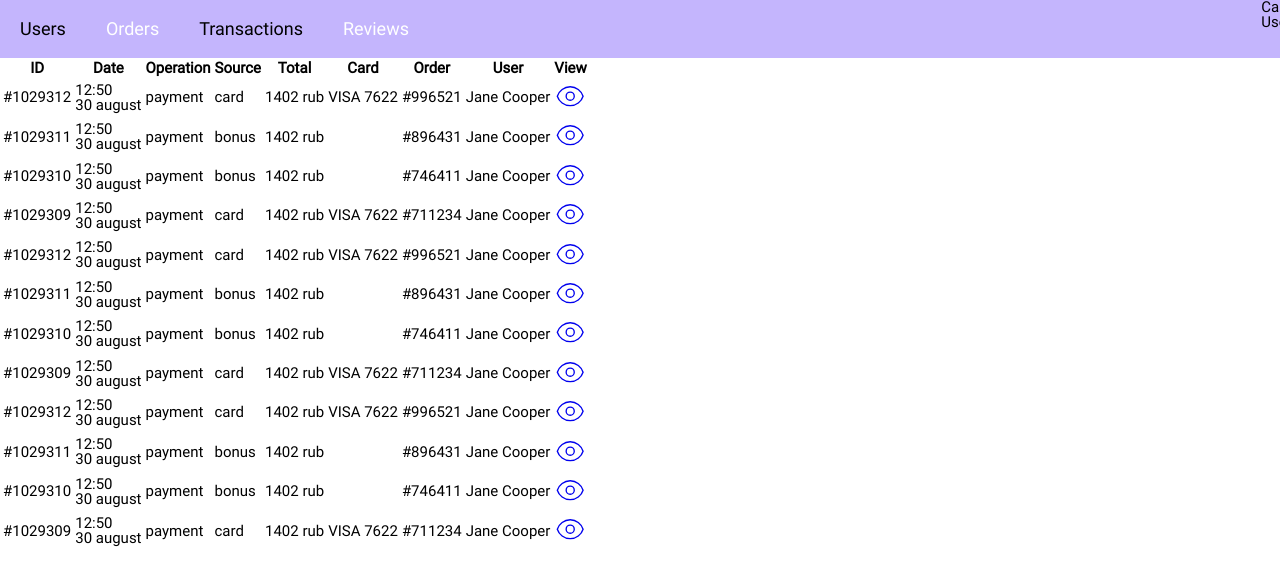
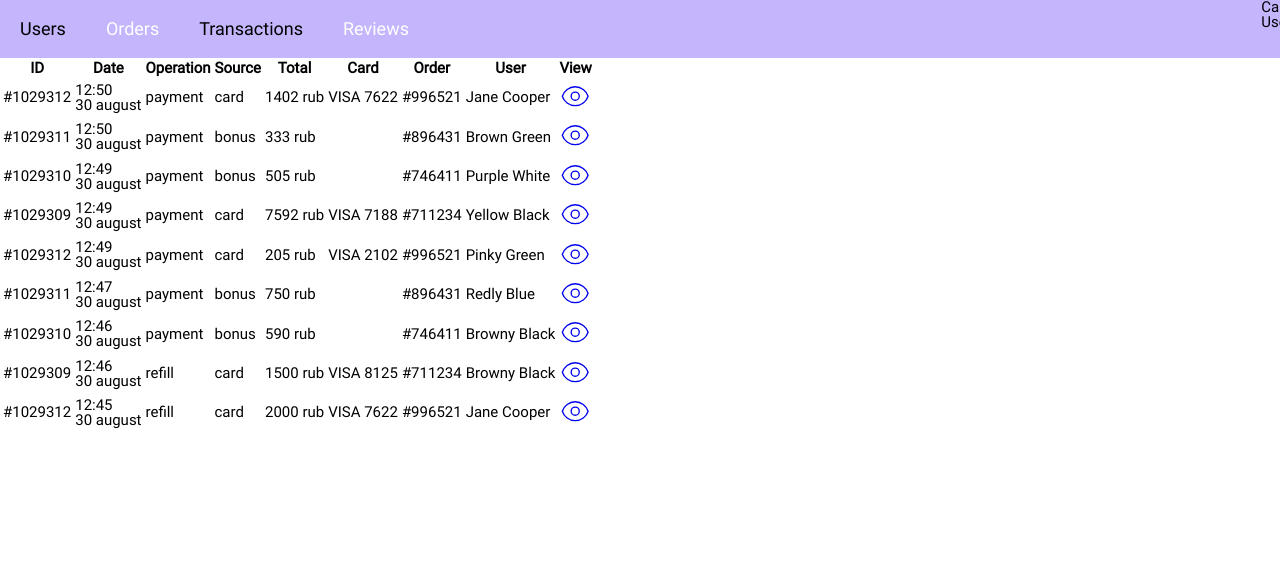
Before and after one commit to AnnaSidorovaMEPHI/mouse_auth, a Nuxt app in the folder frontend/: page /transactions in a window 1280 px wide. Shown: the top 584 px of the page. Built offline with nearby package versions, Linux system fonts and the light colour scheme.

Commit message:
added critical area, rebuild users, transactions and orders arrays

```diff
--- a/frontend/pages/orders/index.vue
+++ b/frontend/pages/orders/index.vue
@@ -172,6 +172,43 @@
             </tbody>
           </table>
         </div>
+        <div class="bg-white rounded">
+          <table class="text-center w-full">
+            <thead>
+              <tr>
+                <th
+                  class="py-2 px-6 bg-grey-lightest font-bold uppercase text-sm text-grey-dark"
+                >
+                  Date
+                </th>
+                <th
+                  class="py-1 px-6 bg-grey-lightest font-bold uppercase text-sm text-grey-dark"
+                >
+                  Car
+                </th>
+              </tr>
+            </thead>
+            <tbody>
+              <tr class="hover:bg-grey-lighter">
+                <td class="px-6 py-4 whitespace-nowrap">
+                  <div class="items-center">
+                    <div class="">
+                      <div class="text-sm font-medium text-purple-900">
+                        12:50
+                      </div>
+                      <div class="text-sm text-gray-600">30 August</div>
+                    </div>
+                  </div>
+                </td>
+                <td class="px-6 py-4 whitespace-nowrap text-sm font-medium">
+                  <div class="text-indigo-600 hover:text-indigo-900">
+                    Kia Rio
+                  </div>
+                </td>
+              </tr>
+            </tbody>
+          </table>
+        </div>
       </div>
     </div>
   </div>
@@ -191,7 +228,7 @@ export default {
       {
         id: "#996521",
         time: "12:50",
-        date: "30 august",
+        date: "30 August",
         service: "Comfort",
         status: "Complited",
         address: "Moscow, Kaluzhskaya street, 8",
@@ -199,102 +236,102 @@ export default {
       },
       {
         id: "#996520",
-        time: "12:50",
-        date: "30 августа",
+        time: "12:47",
+        date: "30 August",
+        service: "Comfort",
+        status: "Active",
+        address: "Moscow, New Arbat, 17",
+        car: "BMW X3",
+      },
+      {
+        id: "#996519",
+        time: "12:47",
+        date: "30 August",
+        service: "Comfort",
+        status: "Complited",
+        address: "Moscow, Pushkinskaya street, 2A",
+        car: "Hyundai Solaris",
+      },
+      {
+        id: "#996518",
+        time: "12:32",
+        date: "30 August",
+        service: "Comfort",
+        status: "Active",
+        address: "Moscow, Pervomaiskaya street",
+        car: "Hyundai Santa Fe",
+      },
+      {
+        id: "#996517",
+        time: "12:30",
+        date: "30 August",
         service: "Comfort",
         status: "Active",
         address: "Moscow, Kaluzhskaya street, 8",
-        car: "Kia Rio",
-      },
-      {
-        id: "#996519",
-        time: "12:50",
-        date: "30 августа",
-        service: "Comfort",
-        status: "Active",
-        address: "Moscow, Kaluzhskaya street, 8",
-        car: "Kia Rio",
-      },
-      {
-        id: "#996518",
-        time: "12:50",
-        date: "30 августа",
-        service: "Comfort",
-        status: "Active",
-        address: "Moscow, Kaluzhskaya street, 8",
-        car: "Kia Rio",
-      },
-      {
-        id: "#996517",
-        time: "12:50",
-        date: "30 августа",
-        service: "Comfort",
-        status: "Active",
-        address: "Moscow, Kaluzhskaya street, 8",
-        car: "Kia Rio",
+        car: "Kia Sorento",
       },
       {
         id: "#996516",
-        time: "12:50",
-        date: "30 августа",
-        service: "Comfort",
+        time: "12:30",
+        date: "30 August",
+        service: "Luxe",
         status: "Active",
-        address: "Moscow, Kaluzhskaya street, 8",
-        car: "Kia Rio",
+        address: "Moscow, Arbat, 6",
+        car: "BMW X5M",
       },
       {
         id: "#996515",
-        time: "12:50",
-        date: "30 августа",
+        time: "12:29",
+        date: "30 August",
         service: "Comfort",
-        status: "Active",
-        address: "Moscow, Kaluzhskaya street, 8",
-        car: "Kia Rio",
+        status: "Completed",
+        address: "Moscow, Kaluzhskaya street, 11",
+        car: "Kia Picanto",
       },
       {
         id: "#996514",
-        time: "12:50",
-        date: "30 августа",
-        service: "Comfort",
-        status: "Active",
-        address: "Moscow, Kaluzhskaya street, 8",
-        car: "Kia Rio",
+        time: "12:28",
+        date: "30 August",
+        service: "Luxe",
+        status: "Completed",
+        address: "Moscow, New Arbat, 8",
+        car: "Mercedes E63",
       },
       {
         id: "#996513",
-        time: "12:50",
-        date: "30 августа",
-        service: "Comfort",
+        time: "12:28",
+        date: "30 August",
+        service: "Luxe",
         status: "Active",
-        address: "Moscow, Kaluzhskaya street, 8",
-        car: "Kia Rio",
+        address: "Moscow, Petrovka street, 2",
+        car: "Bentley Bentayga",
       },
       {
         id: "#996512",
-        time: "12:50",
-        date: "30 августа",
+        time: "12:27",
+        date: "30 August",
         service: "Comfort",
-        status: "Active",
-        address: "Moscow, Kaluzhskaya street, 8",
+        status: "Completed",
+        address: "Moscow, Vernadsky prospect, 7",
         car: "Kia Rio",
       },
       {
         id: "#996511",
-        time: "12:50",
-        date: "30 августа",
+        time: "12:26",
+        date: "30 August",
         service: "Comfort",
         status: "Active",
-        address: "Moscow, Kaluzhskaya street, 8",
-        car: "Kia Rio",
+        address: "Moscow, New Arbat, 9",
+        car: "BMW X3",
       },
       {
         id: "#996510",
-        time: "12:50",
-        date: "30 августа",
-        service: "Comfort",
+        time: "12:26",
+        date: "30 August",
+        service: "Luxe",
         status: "Active",
-        address: "Moscow, Kaluzhskaya street, 8",
-        car: "Kia Rio",
+        address: "Moscow, Arbat, 11B",
+        car: "Mercedes S63AMG",
       },
     ],
     order_headers: ["№", "Date", "Service", "Status", "From", "Car"],
--- a/frontend/pages/transactions/index.vue
+++ b/frontend/pages/transactions/index.vue
@@ -166,119 +166,86 @@ export default {
         date: "30 august",
         operation: "payment",
         source: "bonus",
-        total: "1402 rub",
+        total: "333 rub",
         card: "",
         order: "#896431",
-        user: "Jane Cooper",
+        user: "Brown Green",
       },
       {
         id: "1029310",
-        time: "12:50",
+        time: "12:49",
         date: "30 august",
         operation: "payment",
         source: "bonus",
-        total: "1402 rub",
+        total: "505 rub",
         card: "",
         order: "#746411",
-        user: "Jane Cooper",
+        user: "Purple White",
       },
       {
         id: "1029309",
-        time: "12:50",
+        time: "12:49",
         date: "30 august",
         operation: "payment",
         source: "card",
-        total: "1402 rub",
-        card: "VISA 7622",
+        total: "7592 rub",
+        card: "VISA 7188",
         order: "#711234",
-        user: "Jane Cooper",
+        user: "Yellow Black",
       },
       {
         id: "1029312",
-        time: "12:50",
+        time: "12:49",
         date: "30 august",
         operation: "payment",
         source: "card",
-        total: "1402 rub",
-        card: "VISA 7622",
+        total: "205 rub",
+        card: "VISA 2102",
         order: "#996521",
-        user: "Jane Cooper",
+        user: "Pinky Green",
       },
       {
         id: "1029311",
-        time: "12:50",
+        time: "12:47",
         date: "30 august",
         operation: "payment",
         source: "bonus",
-        total: "1402 rub",
+        total: "750 rub",
         card: "",
         order: "#896431",
-        user: "Jane Cooper",
+        user: "Redly Blue",
       },
       {
         id: "1029310",
-        time: "12:50",
+        time: "12:46",
         date: "30 august",
         operation: "payment",
         source: "bonus",
-        total: "1402 rub",
+        total: "590 rub",
         card: "",
         order: "#746411",
-        user: "Jane Cooper",
+        user: "Browny Black",
       },
       {
         id: "1029309",
-        time: "12:50",
+        time: "12:46",
         date: "30 august",
-        operation: "payment",
+        operation: "refill",
         source: "card",
-        total: "1402 rub",
-        card: "VISA 7622",
+        total: "1500 rub",
+        card: "VISA 8125",
         order: "#711234",
-        user: "Jane Cooper",
+        user: "Browny Black",
       },
       {
         id: "1029312",
-        time: "12:50",
+        time: "12:45",
         date: "30 august",
-        operation: "payment",
+        operation: "refill",
         source: "card",
-        total: "1402 rub",
+        total: "2000 rub",
         card: "VISA 7622",
         order: "#996521",
-        user: "Jane Cooper",
-      },
-      {
-        id: "1029311",
-        time: "12:50",
-        date: "30 august",
-        operation: "payment",
-        source: "bonus",
-        total: "1402 rub",
-        card: "",
-        order: "#896431",
-        user: "Jane Cooper",
-      },
-      {
-        id: "1029310",
-        time: "12:50",
-        date: "30 august",
-        operation: "payment",
-        source: "bonus",
-        total: "1402 rub",
-        card: "",
-        order: "#746411",
-        user: "Jane Cooper",
-      },
-      {
-        id: "1029309",
-        time: "12:50",
-        date: "30 august",
-        operation: "payment",
-        source: "card",
-        total: "1402 rub",
-        card: "VISA 7622",
-        order: "#711234",
         user: "Jane Cooper",
       },
     ],
--- a/frontend/pages/users/index.vue
+++ b/frontend/pages/users/index.vue
@@ -204,7 +204,7 @@
               set the status to "Verified".
             </p>
             <div class="bg-white shadow-md rounded my-6">
-              <table class="text-left w-full border-collapse">
+              <table class="text-left w-full border-collapse" id="documents">
                 <!--Border collapse doesn't work on this site yet but it's available in newer tailwind versions -->
                 <thead>
                   <tr>
@@ -333,32 +333,32 @@ export default {
         order: "#996521",
       },
       {
-        id: "1029311",
-        time: "12:50",
-        date: "30 august",
+        id: "929321",
+        time: "19:37",
+        date: "25 august",
         operation: "payment",
         source: "bonus",
-        total: "1402 rub",
+        total: "505 rub",
         card: "",
         order: "#896431",
       },
       {
-        id: "1029310",
-        time: "12:50",
-        date: "30 august",
+        id: "912837",
+        time: "07:50",
+        date: "18 august",
         operation: "payment",
-        source: "bonus",
-        total: "1402 rub",
-        card: "",
+        source: "card",
+        total: "2020 rub",
+        card: "VISA 7622",
         order: "#746411",
       },
       {
-        id: "1029309",
+        id: "909309",
         time: "12:50",
-        date: "30 august",
+        date: "16 august",
         operation: "payment",
         source: "card",
-        total: "1402 rub",
+        total: "106 rub",
         card: "VISA 7622",
         order: "#711234",
       },
@@ -375,95 +375,89 @@ export default {
         role: "Client",
       },
       {
-        image:
-          "https://images.unsplash.com/photo-1494790108377-be9c29b29330?ixlib=rb-1.2.1&ixid=eyJhcHBfaWQiOjEyMDd9&auto=format&fit=facearea&facepad=4&w=256&h=256&q=60",
-        name: "Jane Cooper",
-        email: "jane.cooper@example.com",
-        position: "Sales Manager",
+        image: require(`~/static/img/free-icon-student-4472500.png`),
+        name: "Brown Green",
+        email: "brown.green@example.com",
+        position: "Project Manager",
+        sphere: "Oracle",
+        status: "Verified",
+        role: "Client",
+      },
+      {
+        image: require(`~/static/img/free-icon-teenager-4472497.png`),
+        name: "Purple White",
+        email: "purple.white@example.com",
+        position: "Software Engineer",
         sphere: "Bank",
         status: "Verified",
         role: "Client",
       },
       {
-        image:
-          "https://images.unsplash.com/photo-1494790108377-be9c29b29330?ixlib=rb-1.2.1&ixid=eyJhcHBfaWQiOjEyMDd9&auto=format&fit=facearea&facepad=4&w=256&h=256&q=60",
-        name: "Jane Cooper",
-        email: "jane.cooper@example.com",
-        position: "Sales Manager",
-        sphere: "Bank",
+        image: require(`~/static/img/free-icon-teenager-4472485.png`),
+        name: "Yellow Black",
+        email: "yellow.black@example.com",
+        position: "Consultant",
+        sphere: "Google",
         status: "Verified",
         role: "Client",
       },
       {
-        image:
-          "https://images.unsplash.com/photo-1494790108377-be9c29b29330?ixlib=rb-1.2.1&ixid=eyJhcHBfaWQiOjEyMDd9&auto=format&fit=facearea&facepad=4&w=256&h=256&q=60",
-        name: "Jane Cooper",
-        email: "jane.cooper@example.com",
+        image: require(`~/static/img/free-icon-teenager-4472494.png`),
+        name: "Pinky Green",
+        email: "pinky.green@example.com",
         position: "Sales Manager",
-        sphere: "Bank",
+        sphere: "Network Service",
         status: "Verified",
         role: "Client",
       },
       {
-        image:
-          "https://images.unsplash.com/photo-1494790108377-be9c29b29330?ixlib=rb-1.2.1&ixid=eyJhcHBfaWQiOjEyMDd9&auto=format&fit=facearea&facepad=4&w=256&h=256&q=60",
-        name: "Jane Cooper",
-        email: "jane.cooper@example.com",
-        position: "Sales Manager",
-        sphere: "Bank",
+        image: require(`~/static/img/free-icon-teenager-4472485.png`),
+        name: "Redly Blue",
+        email: "redly.blue@example.com",
+        position: "Car Mechanic",
+        sphere: "Auto Service",
         status: "Verified",
         role: "Client",
       },
       {
-        image:
-          "https://images.unsplash.com/photo-1494790108377-be9c29b29330?ixlib=rb-1.2.1&ixid=eyJhcHBfaWQiOjEyMDd9&auto=format&fit=facearea&facepad=4&w=256&h=256&q=60",
-        name: "Jane Cooper",
-        email: "jane.cooper@example.com",
-        position: "Sales Manager",
-        sphere: "Bank",
+        image: require(`~/static/img/free-icon-teenager-4472485.png`),
+        name: "Browny Black",
+        email: "browny.black@example.com",
+        position: "DevOps Engineer",
+        sphere: "Oracle",
         status: "Verified",
         role: "Client",
       },
-      {
-        image:
-          "https://images.unsplash.com/photo-1494790108377-be9c29b29330?ixlib=rb-1.2.1&ixid=eyJhcHBfaWQiOjEyMDd9&auto=format&fit=facearea&facepad=4&w=256&h=256&q=60",
-        name: "Jane Cooper",
-        email: "jane.cooper@example.com",
-        position: "Sales Manager",
-        sphere: "Bank",
-        status: "Verified",
-        role: "Client",
-      },
-      {
-        image:
-          "https://images.unsplash.com/photo-1494790108377-be9c29b29330?ixlib=rb-1.2.1&ixid=eyJhcHBfaWQiOjEyMDd9&auto=format&fit=facearea&facepad=4&w=256&h=256&q=60",
-        name: "Jane Cooper",
-        email: "jane.cooper@example.com",
-        position: "Sales Manager",
-        sphere: "Bank",
-        status: "Verified",
-        role: "Client",
-      },
-      {
-        image:
-          "https://images.unsplash.com/photo-1494790108377-be9c29b29330?ixlib=rb-1.2.1&ixid=eyJhcHBfaWQiOjEyMDd9&auto=format&fit=facearea&facepad=4&w=256&h=256&q=60",
-        name: "Jane Cooper",
-        email: "jane.cooper@example.com",
-        position: "Sales Manager",
-        sphere: "Bank",
-        status: "Verified",
-        role: "Client",
-      },
-      {
-        image:
-          "https://images.unsplash.com/photo-1494790108377-be9c29b29330?ixlib=rb-1.2.1&ixid=eyJhcHBfaWQiOjEyMDd9&auto=format&fit=facearea&facepad=4&w=256&h=256&q=60",
-        name: "Jane Cooper",
-        email: "jane.cooper@example.com",
-        position: "Sales Manager",
-        sphere: "Bank",
-        status: "Verified",
-        role: "Client",
-      },
+      // {
+      //   image:
+      //     "https://images.unsplash.com/photo-1494790108377-be9c29b29330?ixlib=rb-1.2.1&ixid=eyJhcHBfaWQiOjEyMDd9&auto=format&fit=facearea&facepad=4&w=256&h=256&q=60",
+      //   name: "Jane Cooper",
+      //   email: "jane.cooper@example.com",
+      //   position: "Sales Manager",
+      //   sphere: "Bank",
+      //   status: "Verified",
+      //   role: "Client",
+      // },
+      // {
+      //   image:
+      //     "https://images.unsplash.com/photo-1494790108377-be9c29b29330?ixlib=rb-1.2.1&ixid=eyJhcHBfaWQiOjEyMDd9&auto=format&fit=facearea&facepad=4&w=256&h=256&q=60",
+      //   name: "Jane Cooper",
+      //   email: "jane.cooper@example.com",
+      //   position: "Sales Manager",
+      //   sphere: "Bank",
+      //   status: "Verified",
+      //   role: "Client",
+      // },
+      // {
+      //   image:
+      //     "https://images.unsplash.com/photo-1494790108377-be9c29b29330?ixlib=rb-1.2.1&ixid=eyJhcHBfaWQiOjEyMDd9&auto=format&fit=facearea&facepad=4&w=256&h=256&q=60",
+      //   name: "Jane Cooper",
+      //   email: "jane.cooper@example.com",
+      //   position: "Sales Manager",
+      //   sphere: "Bank",
+      //   status: "Verified",
+      //   role: "Client",
+      // },
     ],
     documents: [
       "Cooper_passport.pdf",
@@ -492,14 +486,15 @@ export default {
     lastMouseX: null, // last mouse position x
     lastMouseY: null, // last mouse position y
     counter: 0, // counter
-    coordinates: {}, // coordinates for angular characteristics
-    curvatureDistances: {},
+    coordinates: {}, // object of coordinates for angular characteristics
+    curvatureDistances: {}, // object of curvature distances
+    onCriticalArea: {}, // object of critical area
   }),
   methods: {
     setGet: function (slug) {
       axios({
         method: "GET",
-        url: "https://192.168.0.16:5000/",
+        url: "https://192.168.0.17:5000/",
         params: {
           slug: slug,
         },
@@ -517,16 +512,22 @@ export default {
     ref.startDate = new Date();
     ref.clockStart = ref.startDate.getTime();
 
+    // critical areas
+
+    const docsOffset = document
+      .getElementById("documents")
+      .getBoundingClientRect();
+
     // checking user`s activity on site every second
     setInterval(() => {
       if (!document.hidden) {
         // if page is active
-        this.timeOnPage += 1; // 1 second interval (1000)
-        console.log("User is here, time: " + this.timeOnPage);
+        ref.timeOnPage += 1; // 1 second interval (1000)
+        console.log("User is here, time: " + ref.timeOnPage);
       } else {
         // if page is hidden
-        this.timeNotOnPage += 1;
-        console.log("User left, time: " + this.timeNotOnPage);
+        ref.timeNotOnPage += 1;
+        console.log("User left, time: " + ref.timeNotOnPage);
       }
     }, 1000);
     // listening for mouse moves
@@ -557,6 +558,18 @@ export default {
       var accelerationY = speedY / dt;
       var distanceX = Math.round(dx);
       var distanceY = Math.round(dy);
+
+      // on critical area
+      if (
+        e.pageX >= docsOffset.left &&
+        e.pageX <= docsOffset.left + docsOffset.width &&
+        e.pageY >= docsOffset.top &&
+        e.pageY <= docsOffset.top + docsOffset.height
+      ) {
+        ref.onCriticalArea[now] = true;
+      } else {
+        ref.onCriticalArea[now] = false;
+      }
 
       if (ref.counter > 3) {
         // 3 vector AC
@@ -676,7 +689,6 @@ export default {
 
     // Appending received data in formData object and sending ajax
     setInterval(() => {
-      console.log(ref.angularCharacteristics);
       let speed_of_clicks_r = ref.timeOnPage
         ? ref.countClicks.clickRight / ref.timeOnPage
         : 0;
@@ -702,18 +714,29 @@ export default {
 
       ref.formData.append("time_on_page", ref.timeOnPage);
       ref.formData.append("time_not_on_page", ref.timeNotOnPage);
+
       ref.formData.append("speeds_of_mouse", JSON.stringify(ref.mouseSpeeds));
       ref.formData.append("dists_of_mouse", JSON.stringify(ref.mouseDists));
-      ref.formData.append("accelerations_of_mouse", JSON.stringify(ref.mouseAccelerations));
+      ref.formData.append(
+        "accelerations_of_mouse",
+        JSON.stringify(ref.mouseAccelerations)
+      );
       ref.formData.append(
         "angular_characteristics",
         JSON.stringify(ref.angularCharacteristics)
       );
-      ref.formData.append("curvature_distances", JSON.stringify(ref.curvatureDistances));
+      ref.formData.append(
+        "curvature_distances",
+        JSON.stringify(ref.curvatureDistances)
+      );
+      ref.formData.append(
+        "on_critical_area",
+        JSON.stringify(ref.onCriticalArea)
+      );
 
       axios({
         method: "POST",
-        url: "https://192.168.0.16:5000/",
+        url: "https://192.168.0.17:5000/",
         data: ref.formData,
         headers: {
           "content-type": "multipart/form-data;",
```
